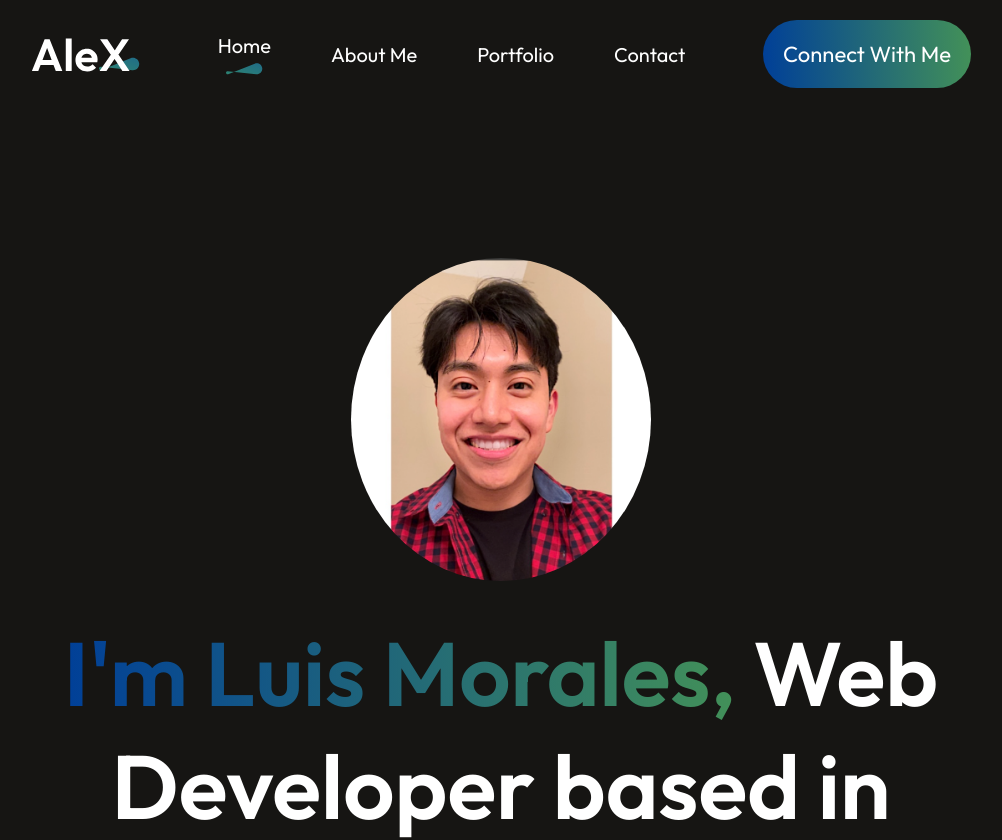
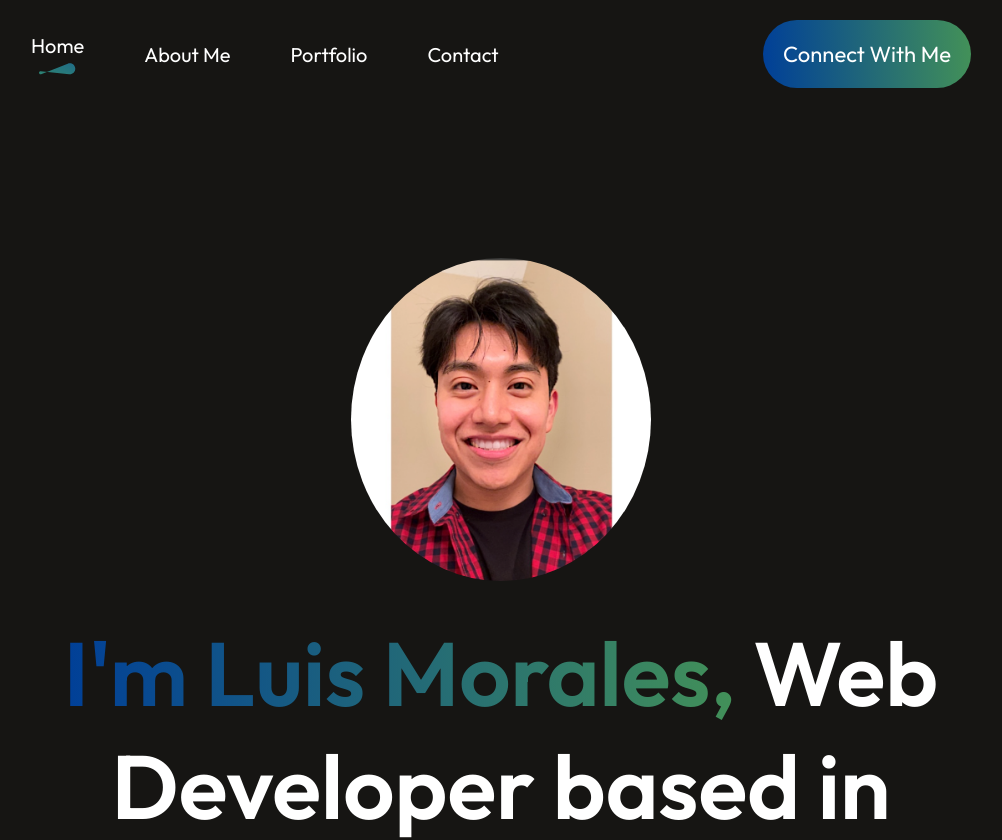
Before and after one commit to moralesSantos/portfolio-react, a React (Vite) app: page / in a window 1280 px wide. Shown: the top 840 px of the page, without its empty margins (139-1141 px from the left). Built offline with nearby package versions, Linux system fonts and the light colour scheme; a web font is replaced by a local one.

Commit message:
update logos

```diff
--- a/src/Components/Footer/Footer.jsx
+++ b/src/Components/Footer/Footer.jsx
@@ -8,7 +8,6 @@ const Footer = () => {
     <div className="footer">
       <div className="footer-top">
         <div className="footer-top-left">
-          <img src={foot_logo} alt="" />
           <p>I am a frontend developer from NC, USA with over 3 years of professional experience</p>
         </div>
         {/* <div className="footer-top-right">
--- a/src/Components/Navbar/Navbar.jsx
+++ b/src/Components/Navbar/Navbar.jsx
@@ -19,7 +19,6 @@ const Navbar = () => {
 
     return (
         <div className="navbar">
-            <img src={logo} />
             <img src={menu_open} onClick={openMenu} alt="" className="nav-mob-open"/>
             <ul ref={menuRef} className="nav-menu">
             <img onClick={closeMenu} className="nav-mob-close" src={menu_close} alt="" />
```
